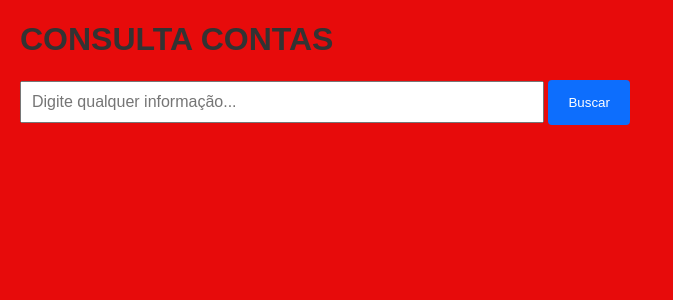
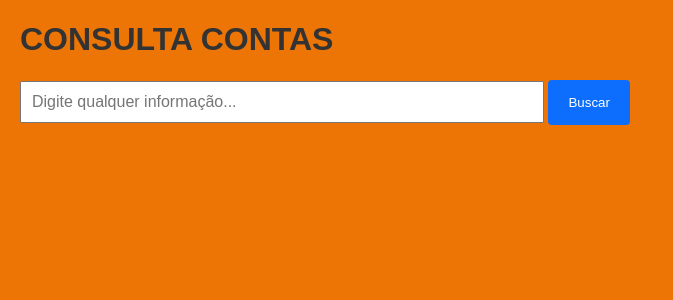
Before and after one commit to edsilva787878/base, a Flask app: page / in a window 1280 px wide. Shown: the top 300 px of the page, without its empty margins (0-673 px from the left). Run offline with Flask 3, Linux system fonts and the light colour scheme.

Commit message:
correção do deploy

```diff
--- a/templates/index.html
+++ b/templates/index.html
@@ -10,7 +10,7 @@
         body{
             font-family: Arial, sans-serif;
             margin:20px;
-            background:#e70b0b;
+            background:#ec7505;
         }
 
         h1{
```
